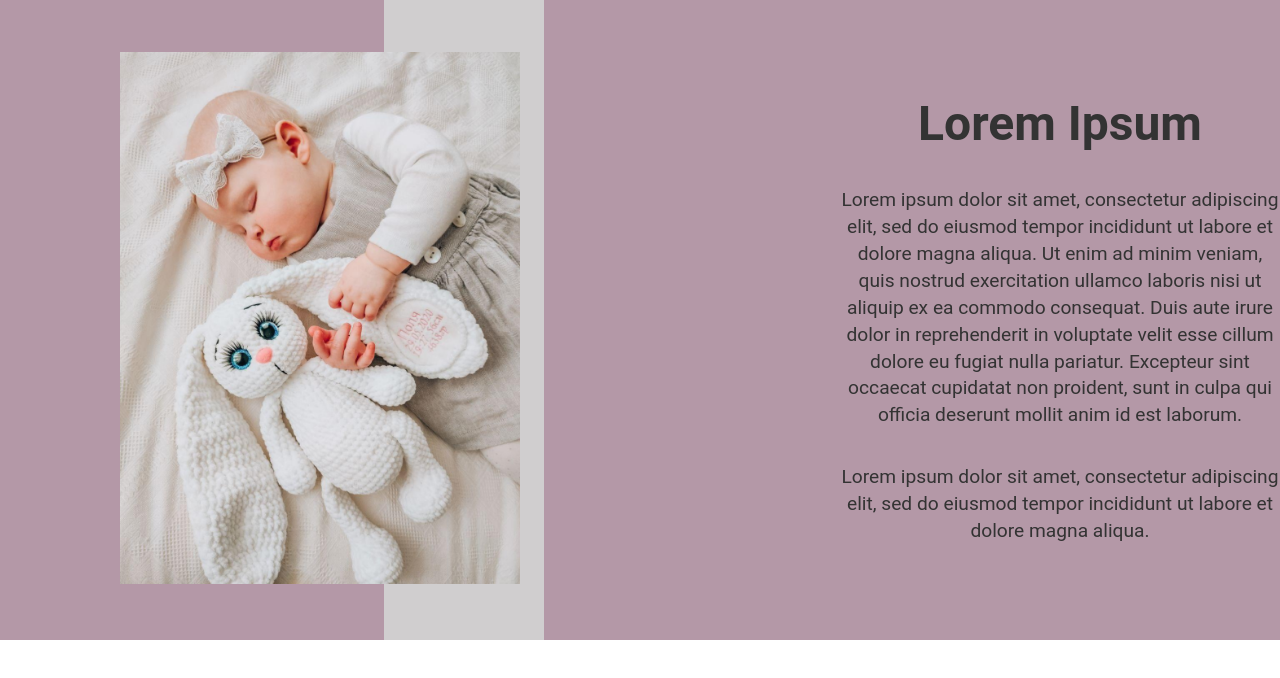
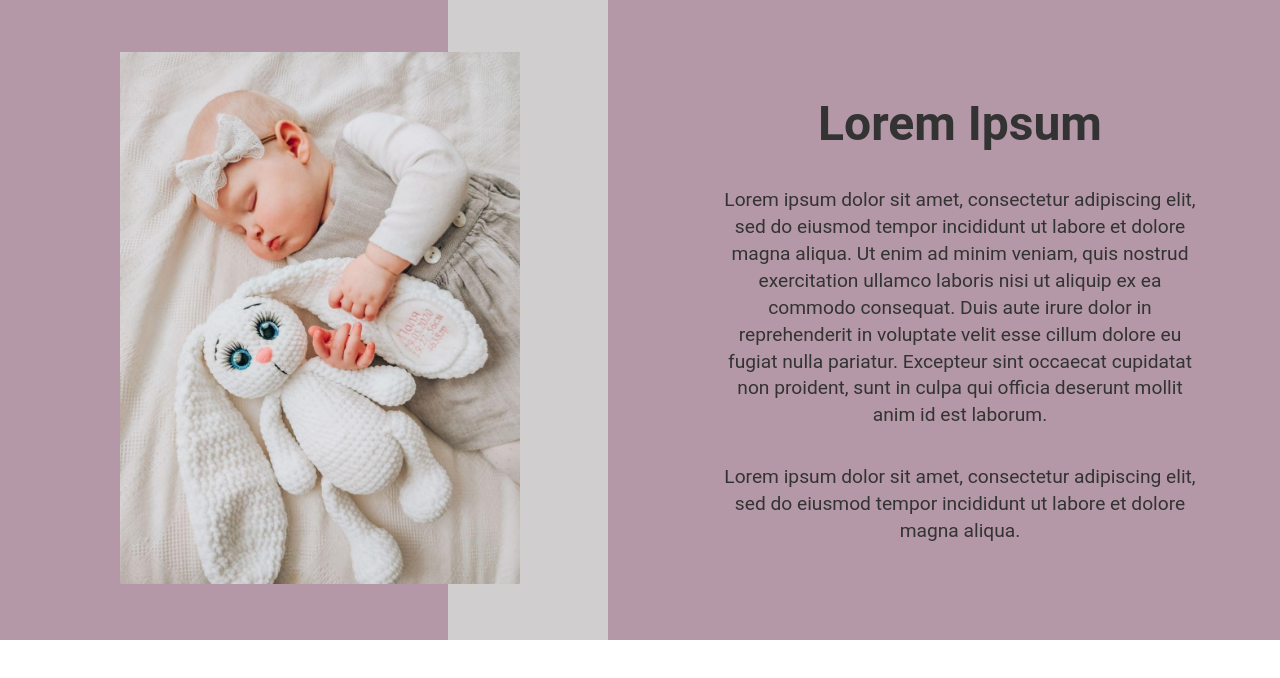
Before and after one commit to Stonedch/web-svetiny-petelki, a React (Create React App) app: page / in a window 1280 px wide. Shown: the top 678 px of the page. Built offline with nearby package versions, Linux system fonts and the light colour scheme.

Commit message:
chore: minor changes to styles of the Header block

```diff
--- a/src/components/Header/Header.module.scss
+++ b/src/components/Header/Header.module.scss
@@ -14,7 +14,7 @@ $dark: #333;
 
     &::before {
         position: absolute;
-        top: 0; bottom: 0; left: 30%;
+        top: 0; bottom: 0; left: 35%;
         z-index: 0;
         content: '';
         width: 10rem;
@@ -29,7 +29,8 @@ $dark: #333;
 
 .content {
     height: max;
-    display: flex;
+    display: grid;
+    grid-template-columns: repeat(2, 1fr);
 }
 
 .wrapper {
@@ -37,14 +38,6 @@ $dark: #333;
     flex-direction: column;
     justify-content: center;
     align-items: center;
-
-    &:first-child {
-        margin: { left: 7.5rem; };
-    }
-
-    &:last-child {
-        margin: { left: 20rem; };
-    }
 }
 
 .image {
```
